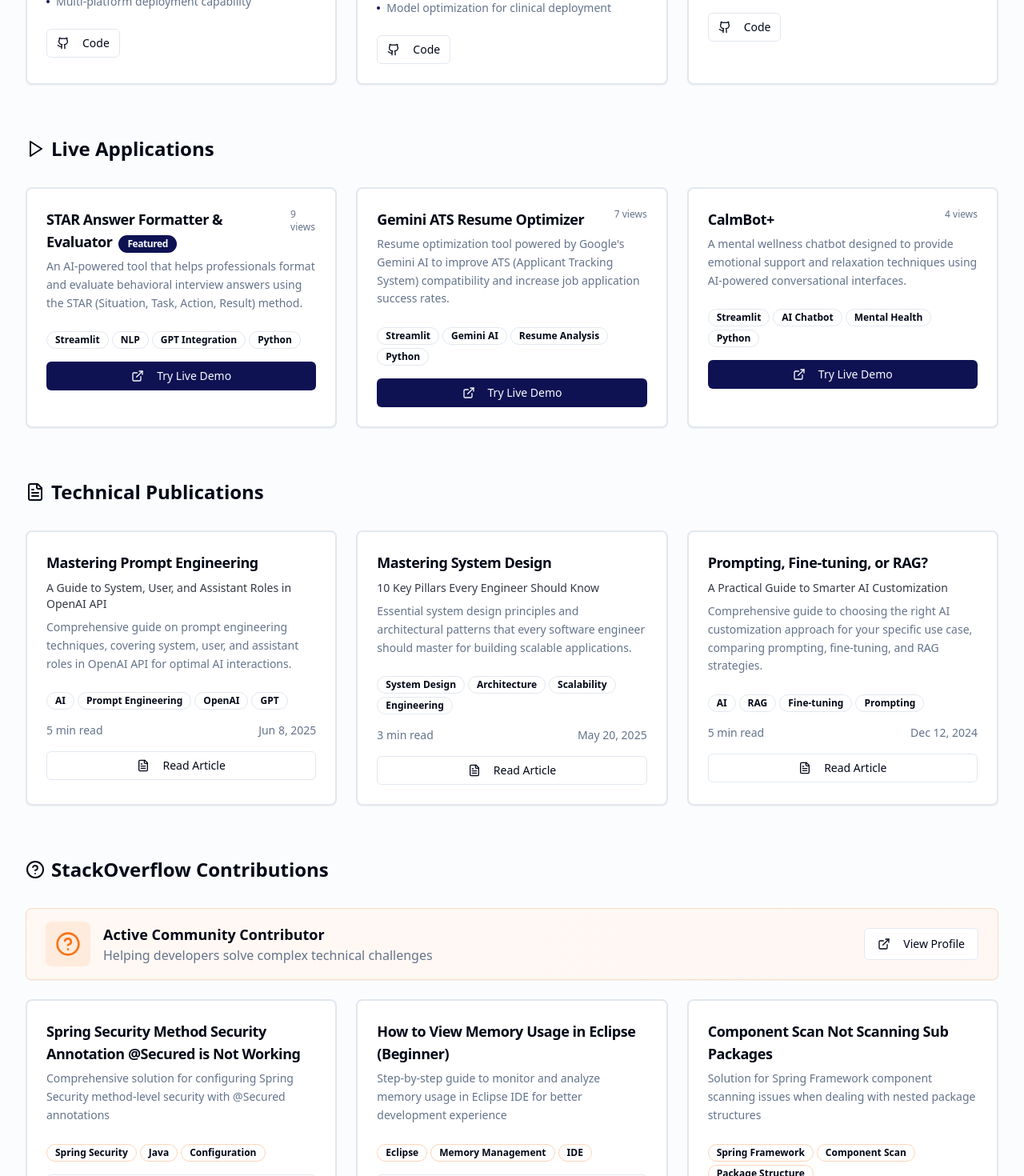
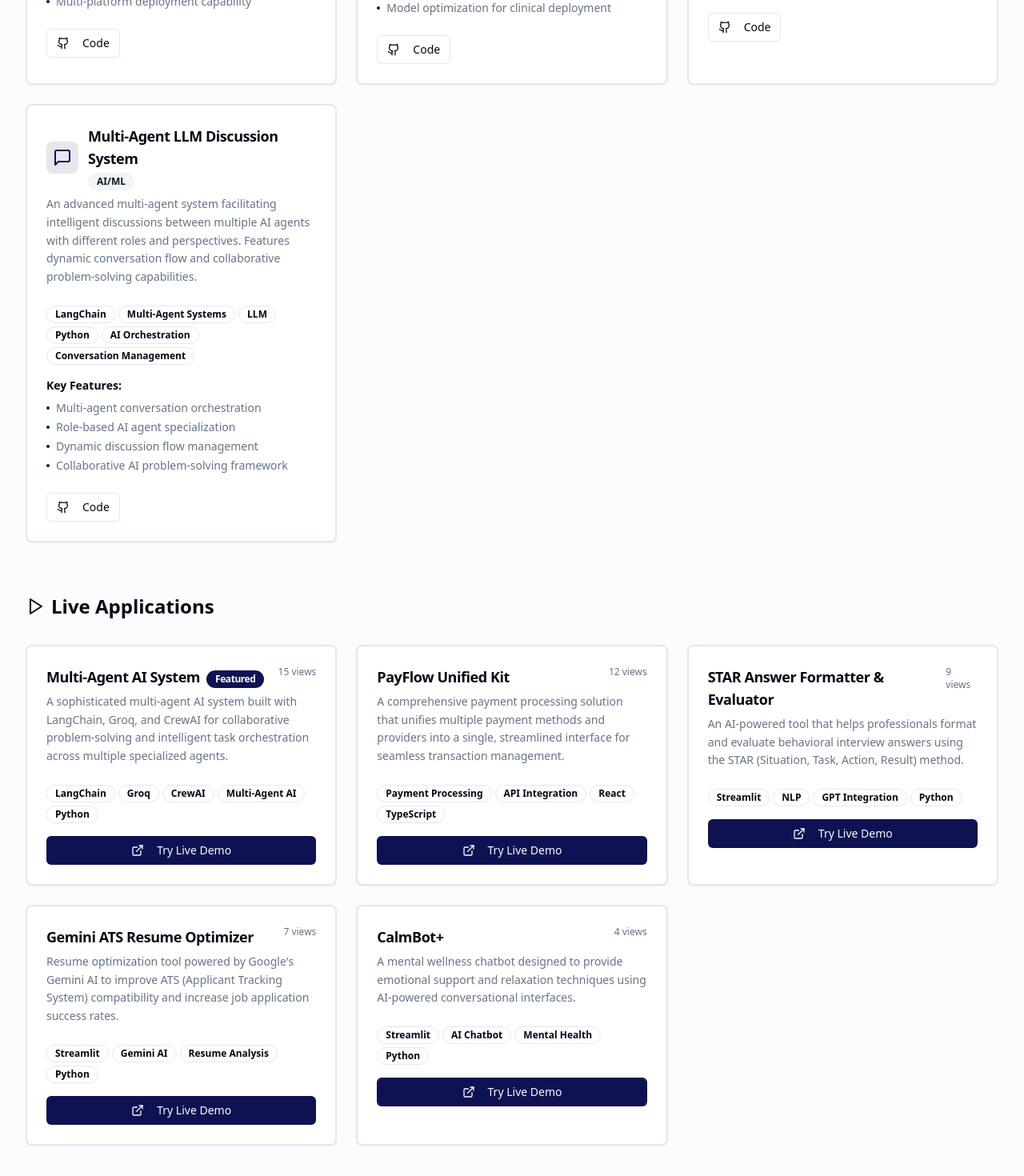
Before and after one commit to MudassarHakim/mudassar-hakim-site, a React (Vite) app: page / in a window 1280 px wide. Shown: the part 6120-7590 px from the top of the page at 80% size. Built offline with nearby package versions, Linux system fonts and the light colour scheme.

Commit message:
Add more projects and articles

```diff
--- a/src/components/Projects.tsx
+++ b/src/components/Projects.tsx
@@ -46,16 +46,44 @@ const Projects = () => {
         "Statistical significance testing",
         "Business insights and recommendations"
       ]
+    },
+    {
+      title: "Multi-Agent LLM Discussion System",
+      description: "An advanced multi-agent system facilitating intelligent discussions between multiple AI agents with different roles and perspectives. Features dynamic conversation flow and collaborative problem-solving capabilities.",
+      tech: ["LangChain", "Multi-Agent Systems", "LLM", "Python", "AI Orchestration", "Conversation Management"],
+      category: "AI/ML",
+      icon: MessageSquare,
+      github: "https://github.com/MudassarHakim/Multi-Agent-LLM-Discussion",
+      highlights: [
+        "Multi-agent conversation orchestration",
+        "Role-based AI agent specialization",
+        "Dynamic discussion flow management",
+        "Collaborative AI problem-solving framework"
+      ]
     }
   ];
 
   const streamlitApps = [
     {
+      title: "Multi-Agent AI System",
+      description: "A sophisticated multi-agent AI system built with LangChain, Groq, and CrewAI for collaborative problem-solving and intelligent task orchestration across multiple specialized agents.",
+      tech: ["LangChain", "Groq", "CrewAI", "Multi-Agent AI", "Python"],
+      url: "https://multi-agent-langchain-groq-crewai-mudassar.lovable.app",
+      featured: true,
+      views: "15 views"
+    },
+    {
+      title: "PayFlow Unified Kit",
+      description: "A comprehensive payment processing solution that unifies multiple payment methods and providers into a single, streamlined interface for seamless transaction management.",
+      tech: ["Payment Processing", "API Integration", "React", "TypeScript"],
+      url: "https://payflow-unified-kit.lovable.app/",
+      views: "12 views"
+    },
+    {
       title: "STAR Answer Formatter & Evaluator",
       description: "An AI-powered tool that helps professionals format and evaluate behavioral interview answers using the STAR (Situation, Task, Action, Result) method.",
       tech: ["Streamlit", "NLP", "GPT Integration", "Python"],
       url: "https://behavioral-interview-answer-mudasarhakim.streamlit.app/",
-      featured: true,
       views: "9 views"
     },
     {
@@ -83,6 +111,15 @@ const Projects = () => {
       date: "Jun 8, 2025",
       url: "https://medium.com/@mudassar.hakim/mastering-prompt-engineering-a-guide-to-system-user-and-assistant-roles-in-openai-api-28fe5fbf1d81",
       tags: ["AI", "Prompt Engineering", "OpenAI", "GPT"]
+    },
+    {
+      title: "Building a Multi-Agent AI System",
+      subtitle: "A Complete Guide to Secure Frontend-Backend Integration",
+      description: "Comprehensive tutorial on building secure multi-agent AI systems with proper frontend-backend integration patterns, security best practices, and scalable architecture design.",
+      readTime: "8 min read",
+      date: "Nov 15, 2024",
+      url: "https://medium.com/@mudassar.hakim/building-a-multi-agent-ai-system-a-complete-guide-to-secure-frontend-backend-integration-with-26a5a3aa0236",
+      tags: ["Multi-Agent AI", "System Architecture", "Security", "Integration"]
     },
     {
       title: "Mastering System Design",
```
